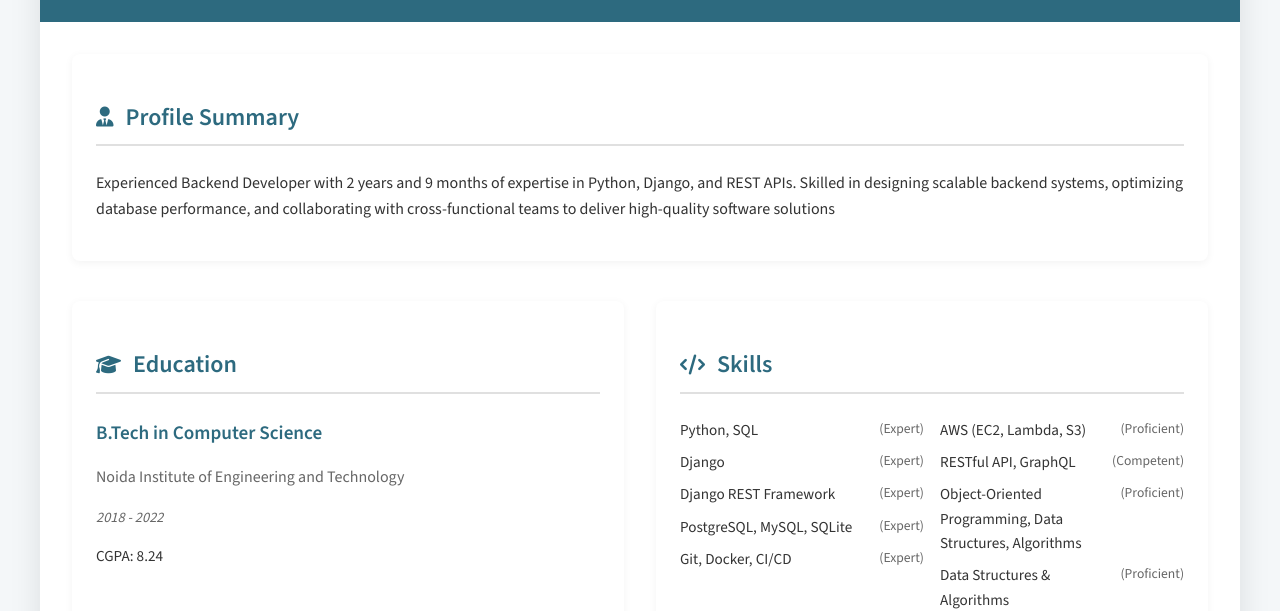
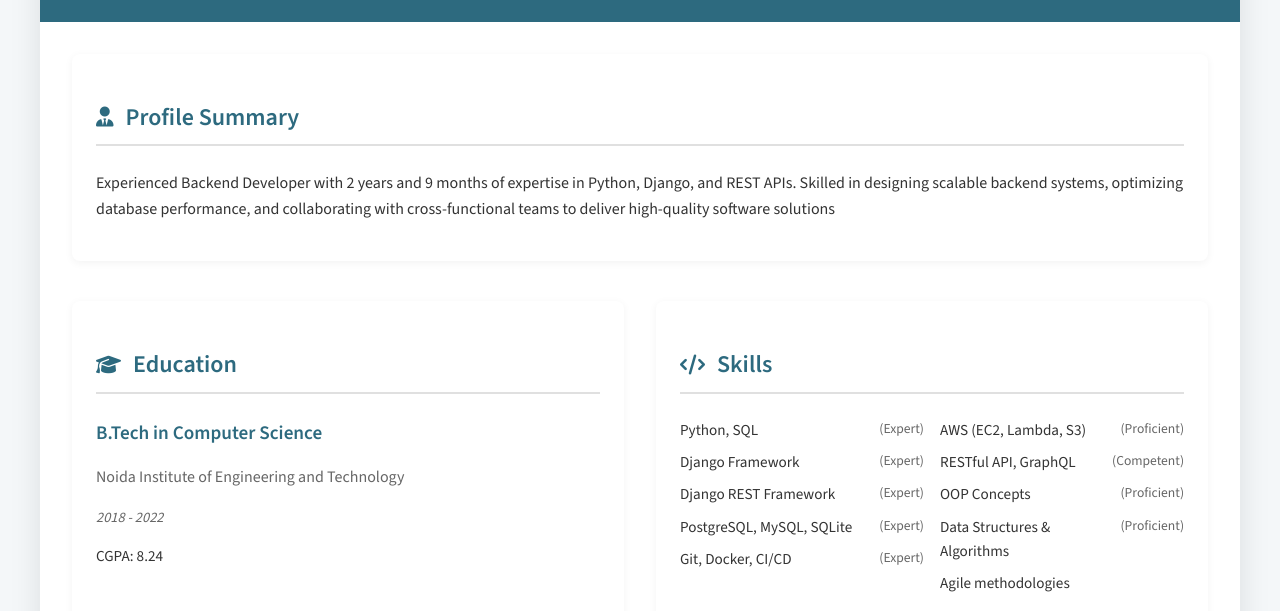
Before and after one commit to Neerajbhardwaj1111/Resume, a plain HTML site: page index.html in a window 1280 px wide. Shown: the part 218-829 px from the top of the page. Drawn offline with nearby package versions, Linux system fonts and the light colour scheme.

Commit message:
Update index.html
update

```diff
--- a/index.html
+++ b/index.html
@@ -380,7 +380,7 @@
 
                             <ul>
                                 <li><span class="skill-name">Python, SQL</span> <span class="skill-level">(Expert)</span></li>
-                                <li><span class="skill-name">Django</span> <span class="skill-level">(Expert)</span></li>
+                                <li><span class="skill-name">Django Framework</span> <span class="skill-level">(Expert)</span></li>
                                 <li><span class="skill-name">Django REST Framework</span> <span class="skill-level">(Expert)</span></li>
                                 <li><span class="skill-name">PostgreSQL, MySQL, SQLite</span> <span class="skill-level">(Expert)</span></li>
                                 <li><span class="skill-name">Git, Docker, CI/CD</span> <span class="skill-level">(Expert)</span></li>
@@ -391,7 +391,7 @@
                             <ul>
                                 <li><span class="skill-name">AWS (EC2, Lambda, S3)</span> <span class="skill-level">(Proficient)</span></li>
                                 <li><span class="skill-name">RESTful API, GraphQL </span> <span class="skill-level">(Competent)</span></li>
-                                <li><span class="skill-name">Object-Oriented Programming, Data Structures, Algorithms</span> <span class="skill-level">(Proficient)</span></li>
+                                <li><span class="skill-name">OOP Concepts</span> <span class="skill-level">(Proficient)</span></li>
                                 <li><span class="skill-name">Data Structures & Algorithms</span> <span class="skill-level">(Proficient)</span></li>
                                 <li><span class="skill-name"> Agile methodologies</span> <span class="skill-level"></span></li>
                             </ul>
```
